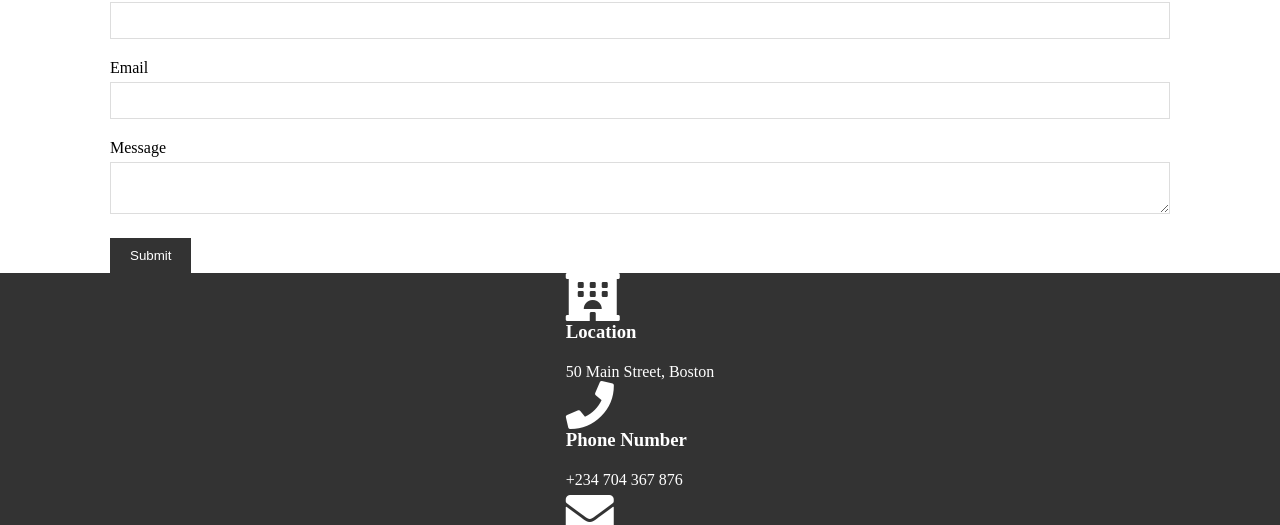
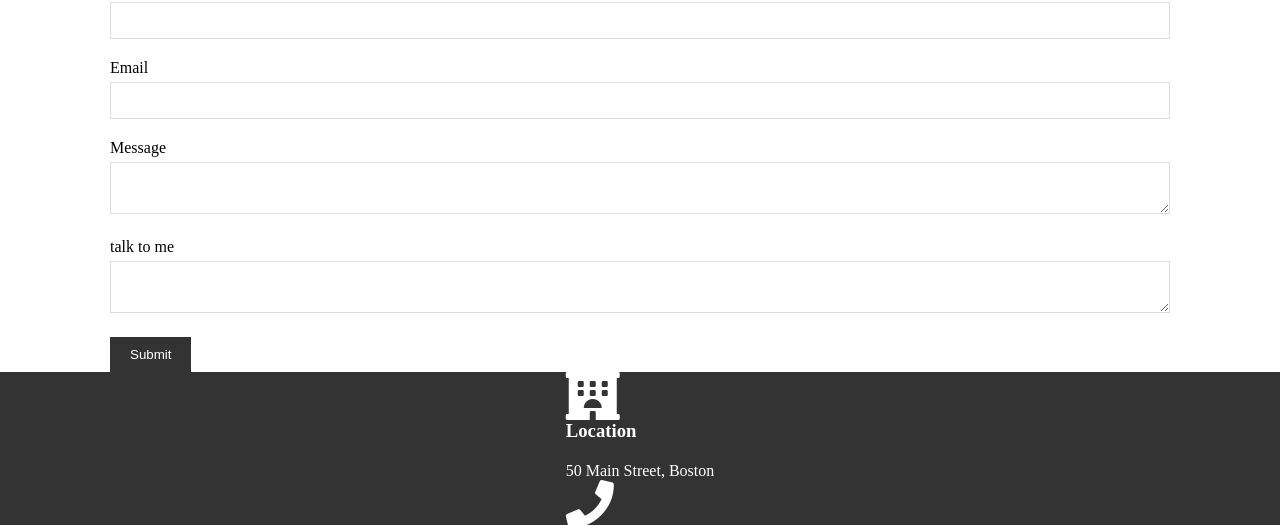
Before and after one commit to phlora-girl/gh, a plain HTML site: page contact.html in a window 1280 px wide. Shown: the part 203-728 px from the top of the page. Drawn offline with Linux system fonts and the light colour scheme.

Commit message:
contact-us

```diff
--- a/contact.html
+++ b/contact.html
@@ -44,6 +44,11 @@
             <label for="message">Message</label>
             <textarea name="message" id="message"></textarea>
           </div>
+
+          <div class="form-group">
+            <label for="talking">talk to me</label>
+            <textarea name="talking" id="talking"></textarea>
+          </div>
           <button type="submit" class="btn">Submit</button>
         </form>
       </div>
```
